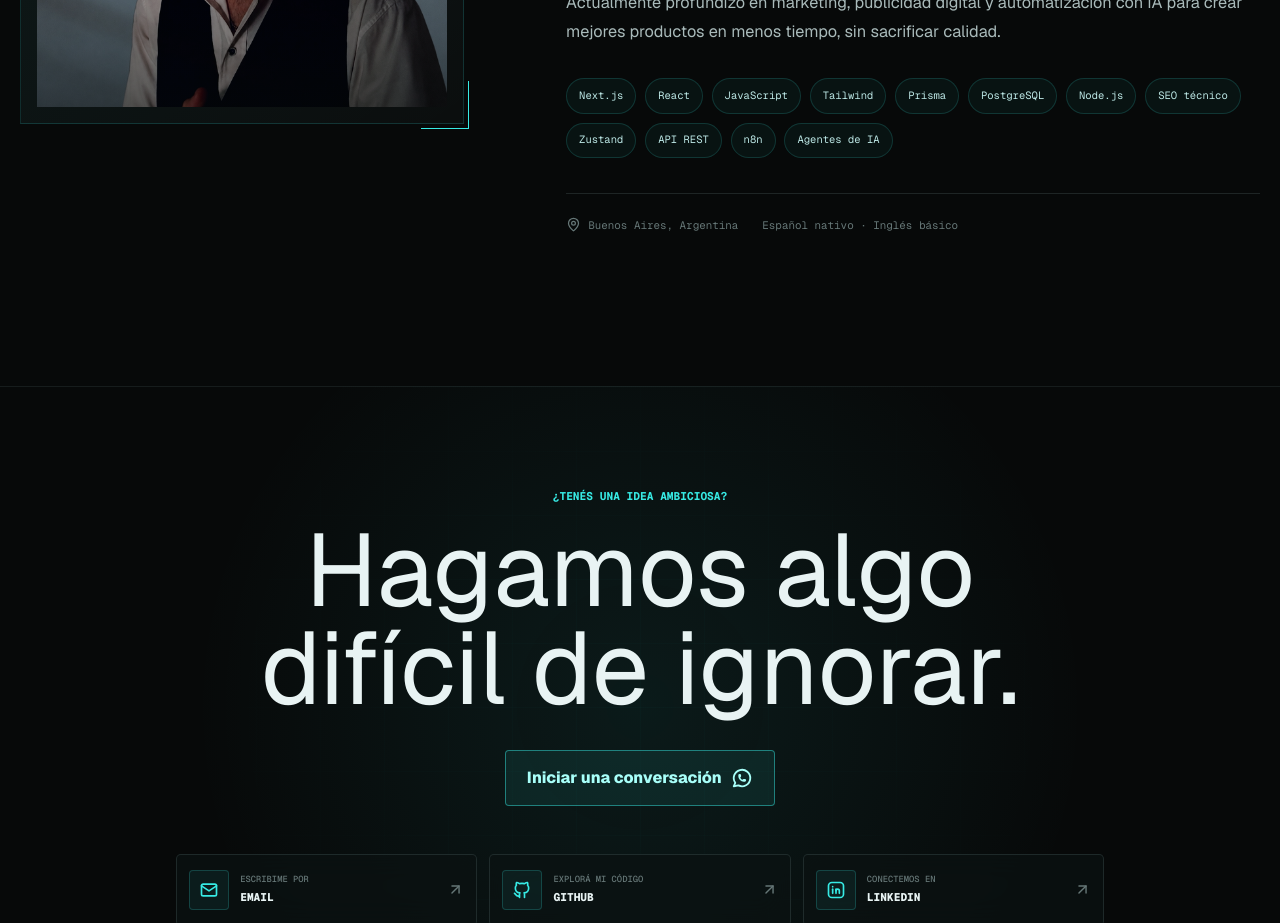
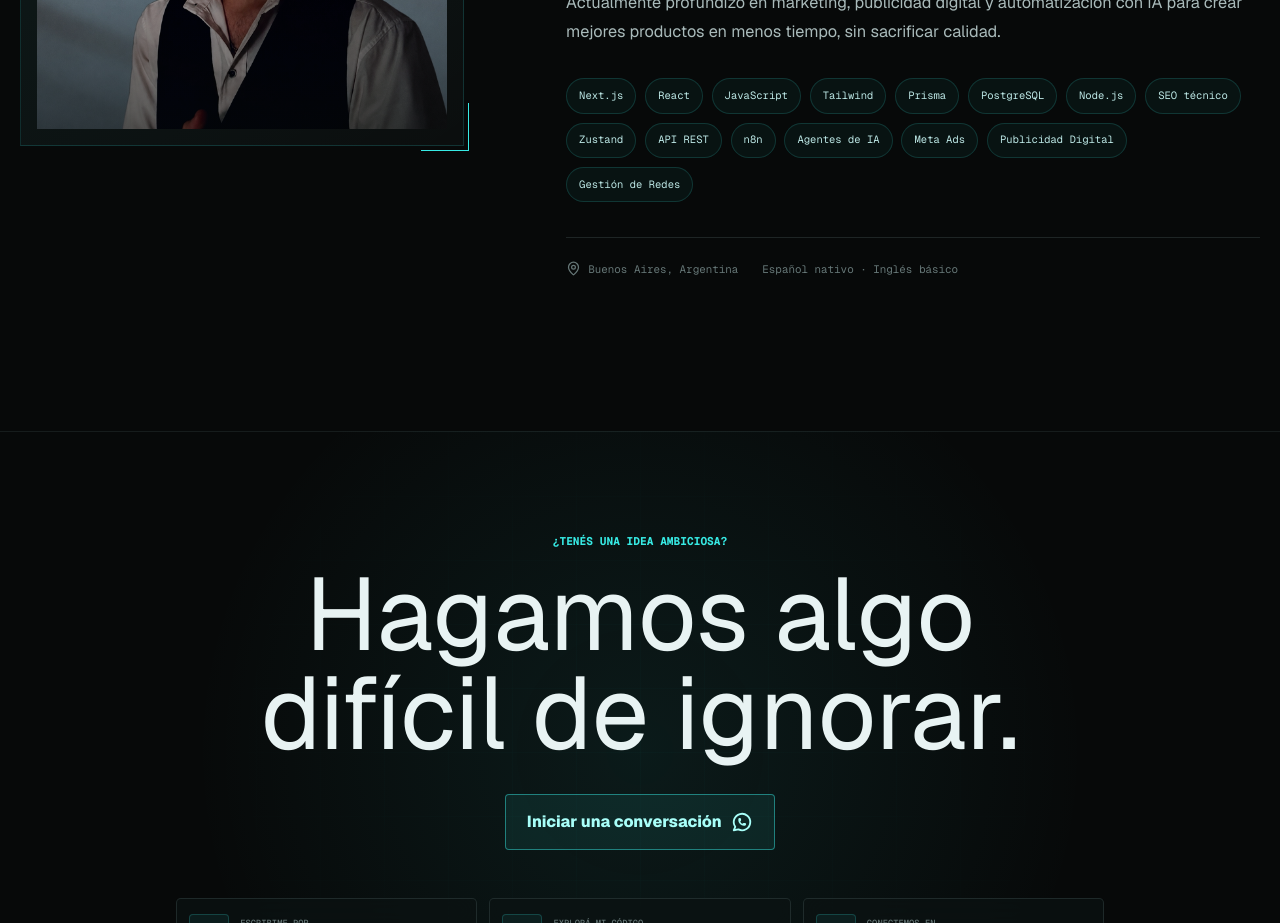
Before and after one commit to nicoplacente/new-portfolio, a Next.js app: page / in a window 1280 px wide. Shown: the part 10420-11343 px from the top of the page. Built offline with nearby package versions, Linux system fonts and the light colour scheme.

Commit message:
update tags skills

```diff
--- a/src/app/page.jsx
+++ b/src/app/page.jsx
@@ -136,6 +136,9 @@ const skills = [
   "API REST",
   "n8n",
   "Agentes de IA",
+  "Meta Ads",
+  "Publicidad Digital",
+  "Gestión de Redes",
 ];
 
 const whatsappUrl = "https://wa.me/5492926402409";
```
Also changed, not shown: public/fondo-pantalla.png (deleted).
